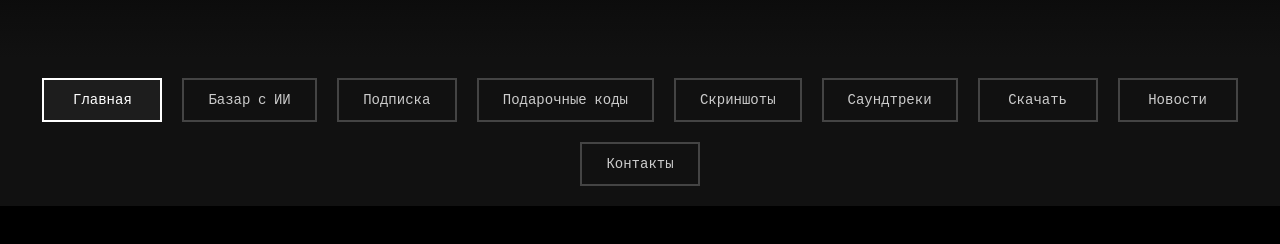
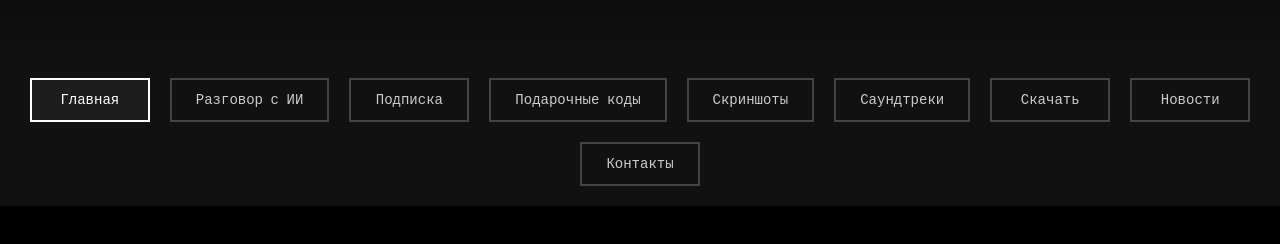
Before and after one commit to mattmamaevigor/mattmamaevigor.github.io, a plain HTML site: page index.html in a window 1280 px wide. Shown: the part 156-400 px from the top of the page. Drawn offline with nearby package versions, Linux system fonts and the light colour scheme.

Commit message:
Update index.html

```diff
--- a/index.html
+++ b/index.html
@@ -442,7 +442,7 @@
 
         <div class="navigation">
             <button class="nav-button active" onclick="switchPage('main')">Главная</button>
-            <button class="nav-button" onclick="switchPage('chat')">Базар с ИИ</button>
+            <button class="nav-button" onclick="switchPage('chat')">Разговор с ИИ</button>
             <button class="nav-button" onclick="switchPage('subscription')">Подписка</button>
             <button class="nav-button" onclick="switchPage('codes')">Подарочные коды</button>
             <button class="nav-button" onclick="switchPage('screenshots')">Скриншоты</button>
@@ -486,7 +486,7 @@
 
             <!-- Чат с ИИ -->
             <div class="content-page" id="chat">
-                <h2 class="page-title">Базар с ИИ</h2>
+                <h2 class="page-title">Разговор с ИИ</h2>
 
                 <div style="background: rgba(17, 17, 17, 0.8); border: 2px solid #00ffff; padding: 30px; margin: 30px 0;">
                     <div id="chatMessages" style="height: 400px; overflow-y: auto; background: #000; padding: 20px; border: 1px solid #333; margin-bottom: 20px;">
@@ -864,4 +864,4 @@
         console.log('Попробуйте код: 070217');
     </script>
 </body>
-    </html>
+</html>
```
